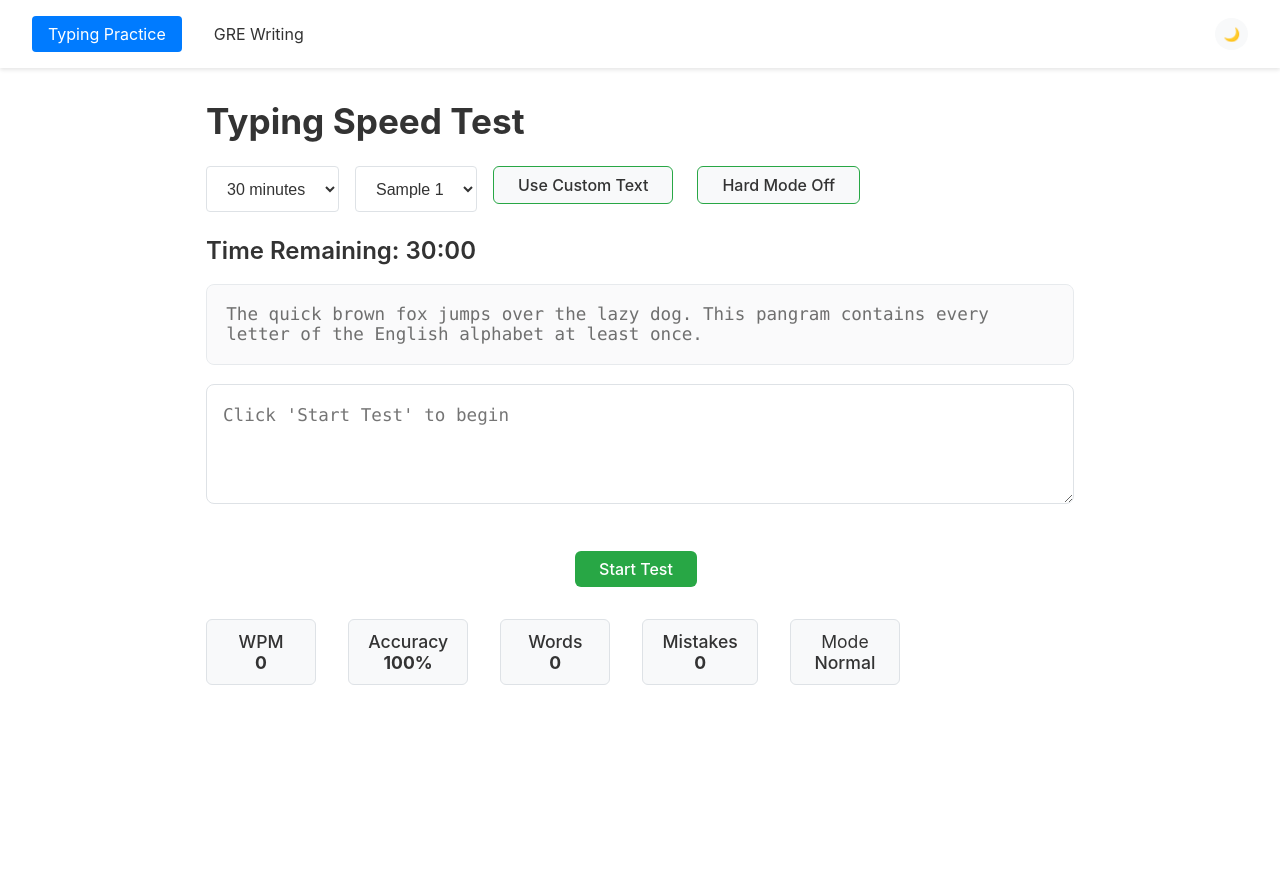
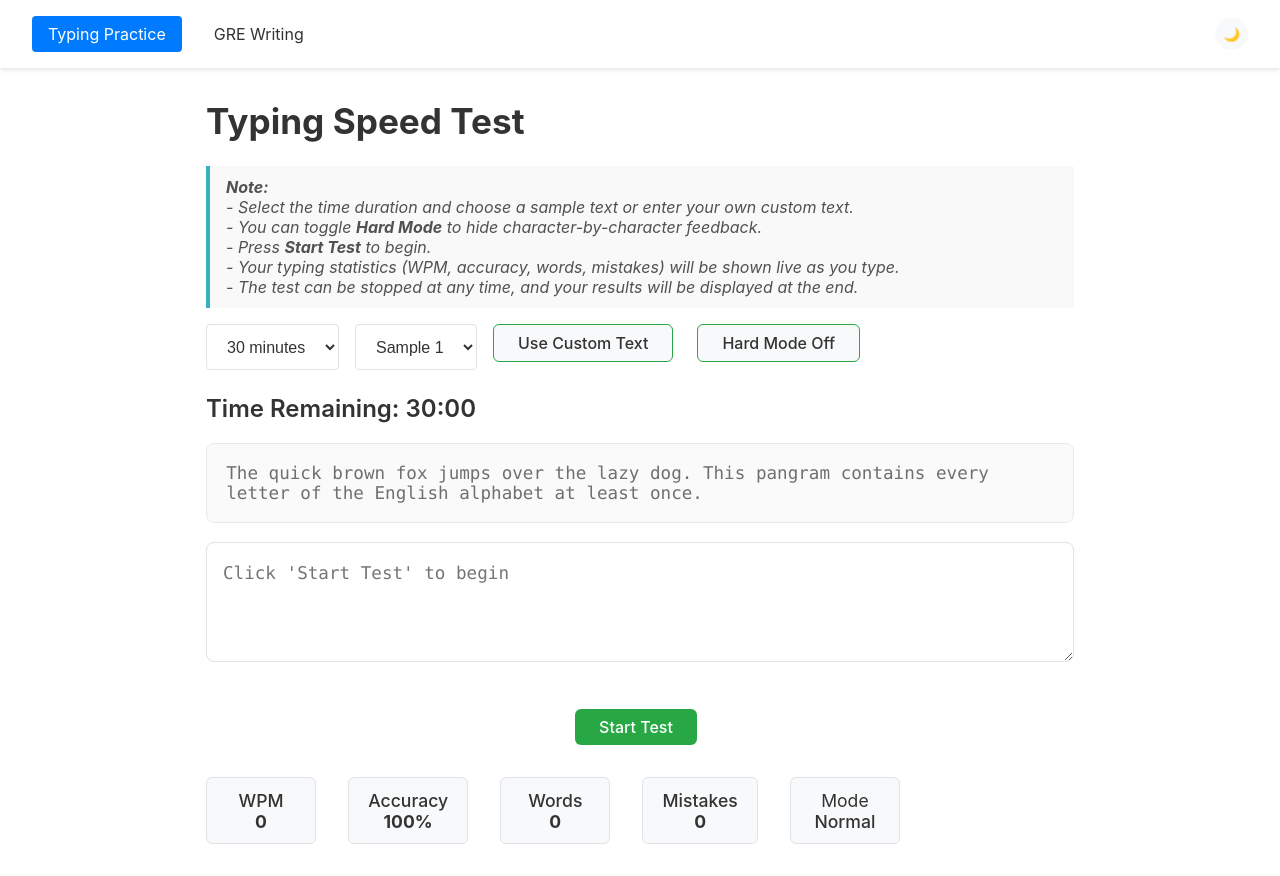
Before and after one commit to Mithil1105/GreEssay, a React (Create React App) app: page /#/ in a window 1280 px wide. Before the commit the page ends 800 px from the top, so only its background shows below. Built offline with nearby package versions, Linux system fonts and the light colour scheme.

Commit message:
Add instructional note to Typing Practice page for better UX

```diff
--- a/src/components/TypingTest.js
+++ b/src/components/TypingTest.js
@@ -149,6 +149,17 @@ const ResultBox = styled.div`
   color: ${({ theme }) => theme.text};
 `;
 
+const InfoNote = styled.div`
+  background: ${({ theme }) => theme.background};
+  color: ${({ theme }) => theme.text};
+  border-left: 4px solid #17a2b8;
+  padding: 0.7rem 1rem;
+  margin-bottom: 1rem;
+  font-size: 1rem;
+  font-style: italic;
+  opacity: 0.85;
+`;
+
 const sampleTexts = [
   "The quick brown fox jumps over the lazy dog. This pangram contains every letter of the English alphabet at least once.",
   "Programming is the process of creating a set of instructions that tell a computer how to perform a task. Programming can be done using a variety of computer programming languages.",
@@ -258,6 +269,14 @@ const TypingTest = () => {
   return (
     <Container>
       <Title>Typing Speed Test</Title>
+      <InfoNote>
+        <b>Note:</b><br />
+        - Select the time duration and choose a sample text or enter your own custom text.<br />
+        - You can toggle <b>Hard Mode</b> to hide character-by-character feedback.<br />
+        - Press <b>Start Test</b> to begin.<br />
+        - Your typing statistics (WPM, accuracy, words, mistakes) will be shown live as you type.<br />
+        - The test can be stopped at any time, and your results will be displayed at the end.
+      </InfoNote>
       <ControlsRow>
         <Select value={duration / 60} onChange={handleDurationChange} disabled={isRunning}>
           <option value={30}>30 minutes</option>
```
